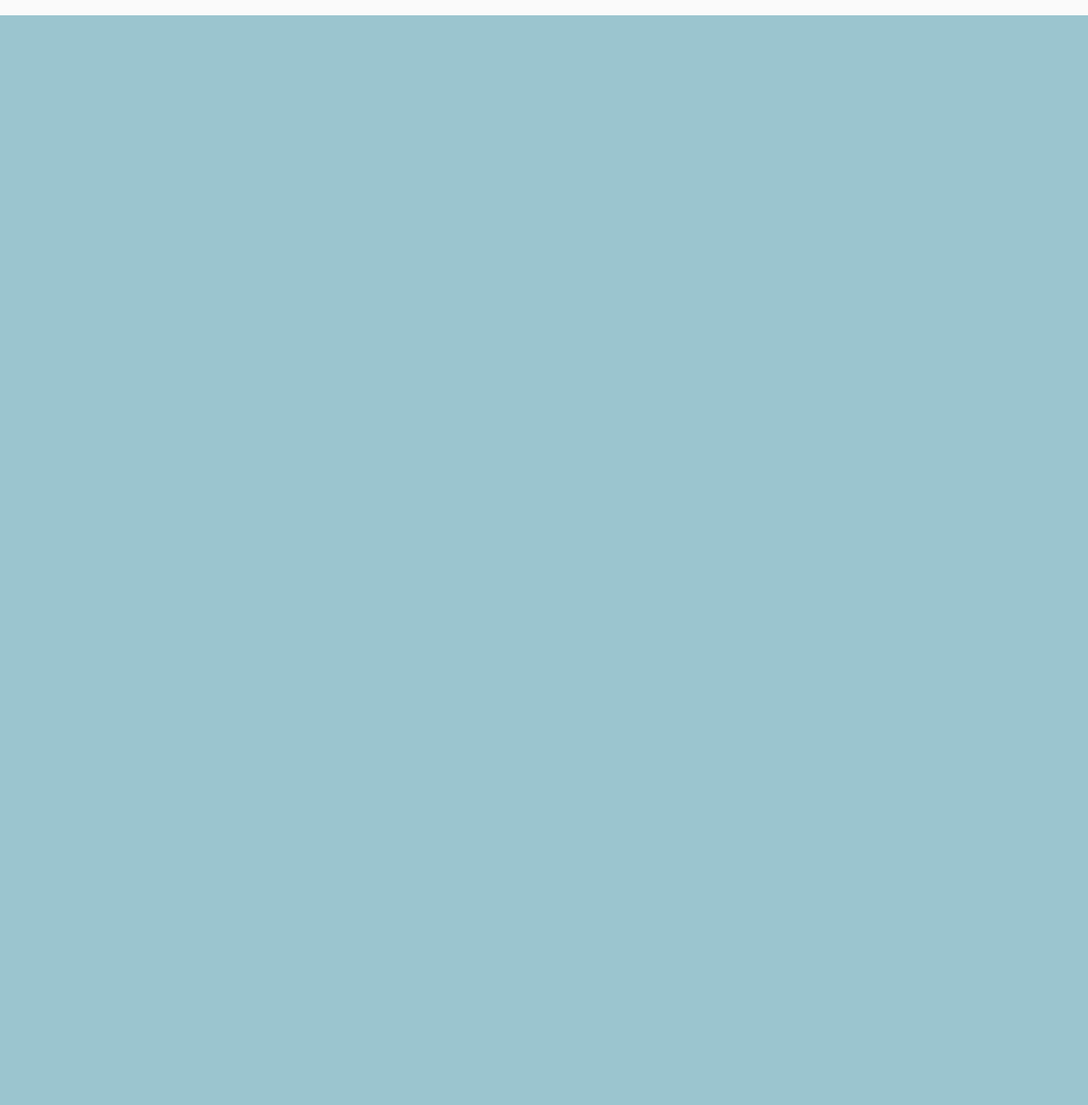
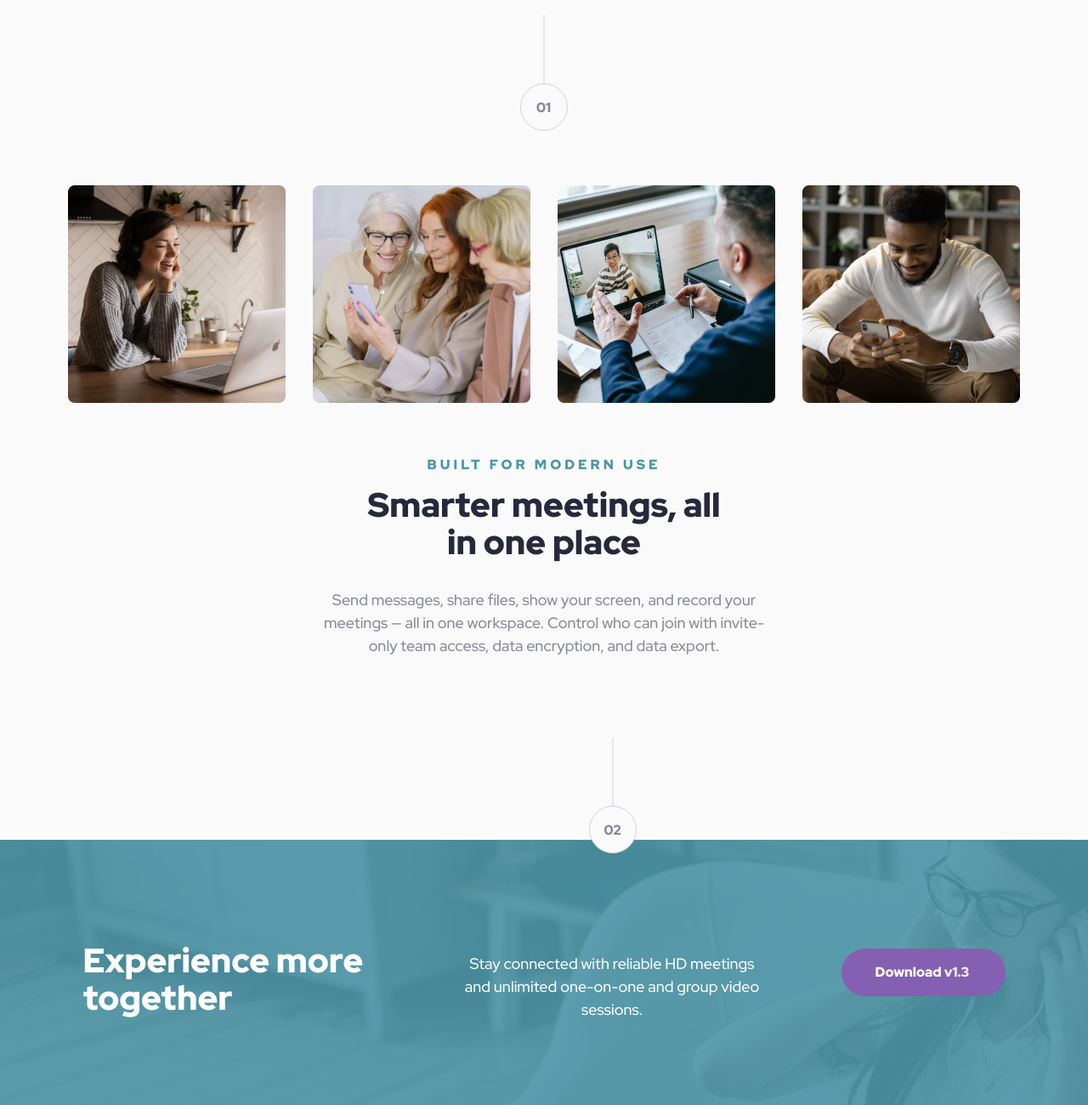
Before and after one commit to Sophie-the-dev/meet-landing-page, a plain HTML site: page index.html in a window 1280 px wide. Shown: the part 602-1902 px from the top of the page at 85% size. Before the commit the page ends 800 px from the top, so only its background shows below. Drawn offline with Linux system fonts and the light colour scheme.

Commit message:
done but without media quaries

```diff
--- a/index.html
+++ b/index.html
@@ -40,6 +40,36 @@
                 <img src="images/right6.png" id="r6" alt="">
             </div>
         </div>
+        <div class="main_content"><!--container for main grid and info-->
+            <img src="images/number.svg" id="numimg" alt="">
+            <div class="grid_container"><!--container for images-->
+                <img src="images/Bitmap1.png" id="" alt="">
+                <img src="images/Bitmap2.png" id="" alt="">
+                <img src="images/Bitmap3.png" id="" alt="">
+                <img src="images/Bitmap4.png" id="" alt="">
+            </div>
+            <div class="main_info"><!--container for main information -->
+                <p class="upperp">Built for modern use</p>
+                <h2>Smarter meetings, all in one place</h2>
+                <p class="mainp">Send messages, share files,
+                show your screen, and record your meetings
+                — all in one workspace. Control who can join
+                with invite-only team access, data encryption,
+                and data export.</p>
+            </div>
+        </div>
+
+        <div class="footer_cont"><!--container for footer elements-->
+        <img src="images/number2.svg" id="numimg2" alt="">
+        <div class="footer_bg"><!--container for footer background-->
+        <div class="footerinfo"><!--container for footer information-->
+            <h2 id="footerh">Experience more together</h2>
+            <p id="footerp">Stay connected with reliable HD meetings and unlimited one-on-one and group video sessions.</p>
+            <a href="#"  id="downloadb">Download <span id="sp">v1.3</span></a>
+        </div>
+        </div>
+        </div>
     </main>
+
 </body>
 </html>
--- a/main.css
+++ b/main.css
@@ -7,13 +7,11 @@
     padding: 0;
     box-sizing: border-box;
 }
-body{
-    background-color: #4d97a98e;
 
-}
 main{
     margin: 0 auto;
     max-width: 1440px;
+    height:1899px;
     width:100%;
     background-color: #FAFAFA;
 }
@@ -22,11 +20,13 @@ main{
     justify-content: center;
     gap: 10px;
     padding: 20px;
+
 }
 .header_cont{
     margin-top: 64px;
     height: 488px;
     display: flex;
+
 }
 .left_image_cont{
     width: 394px;
@@ -71,7 +71,6 @@ main{
     display: flex;
     flex-direction: column;
     align-items: center;
-
 }
 h1{
     font-family: var(--lang);
@@ -163,3 +162,139 @@ span{
     bottom:0;
     padding-left: 32px;
 }
+.main_content{
+    max-width: 1120px;
+    width:100%;
+    margin: 0 auto;
+    height: 755px;
+    display: flex;
+    flex-direction: column;
+    justify-content: center;
+    align-items: center;
+}
+.grid_container{
+    display: grid;
+    grid-template-columns: 1fr 1fr 1fr 1fr;
+    gap:2rem;
+    max-width: 1120px;
+    width:100%;
+    height: 256px;
+
+}
+.main_info{
+    height: 235px;
+    max-width: 544px;
+    width:100%;
+    display: flex;
+    flex-direction: column;
+    justify-content: center;
+    align-items: center;
+    margin-top: 64px;
+}
+.upperp{
+    font-family: var(--lang);
+    font-weight: 900;
+    font-size: 16px;
+    line-height: 110%;
+    letter-spacing: 0.25em;
+    text-transform: uppercase;
+    color:#4D96A9;
+    padding: 0;
+}
+h2{
+    width:445px;
+    font-family: var(--lang);
+    font-weight: 900;
+    font-size: 40px;
+    line-height: 110%;
+    text-align: center;
+    color:#28283D;
+    margin-top: 16px;
+}
+.mainp{
+    max-width:544px;
+    width:100%;
+    font-weight: 500;
+    font-size: 18px;
+    line-height: 150%;
+    text-align: center;
+    font-family: var(--lang);
+    color:#87879D;
+    padding: 0;
+    margin-top: 32px;
+}
+#numimg{
+    margin-bottom: 64px;
+}
+.footer_cont{
+    max-width: 1440px;
+    width:100%;
+    height: 420px;
+    position: relative;
+
+}
+.footer_bg{
+    width: 100%;
+    max-width: 1440px;
+    height: 312px;
+    background-image: url(images/footerbg.png);
+    display: flex;
+    justify-content: center;
+    align-items: center;
+    position: absolute;
+    top:215px;
+}
+.footerinfo{
+    display: flex;
+    justify-content: center;
+    align-items: center;
+    height: 88px;
+    max-width: 1120px;
+    width:100%;
+
+}
+#numimg2{
+    position: absolute;
+    padding-left: 693px;
+    top: 95px;
+    z-index: 1;
+
+}
+#footerh{
+    text-align: left;
+    font-family: var(--lang);
+    font-weight: 900;
+    font-size: 40px;
+    line-height: 110%;
+    color: white;
+}
+#footerp{
+    width:355px;
+    font-weight: 500;
+    font-size: 18px;
+    line-height: 150%;
+    font-family: var(--lang);
+    color:white
+}
+#downloadb{
+    text-decoration: none;
+    font-family: var(--lang);
+    font-weight: 900;
+    font-size: 16px;
+    line-height: 150%;
+    color:white;
+    border-radius: 29px;
+    padding: 16px 40px;
+    width: 193px;
+    height: 56px;
+    background-color: #855FB1;
+    transition: 0.5s;
+    margin-left: 92px;
+}
+#downloadb:hover{
+    opacity: 0.8;
+}
+#sp{
+    color:white;
+    opacity: 0.9;
+}
```
Also changed, not shown: images/Bitmap1.png (added), images/Bitmap2.png (added), images/Bitmap3.png (added), images/Bitmap4.png (added), images/footerbg.png (added), images/number.svg (added), images/number2.svg (added).
